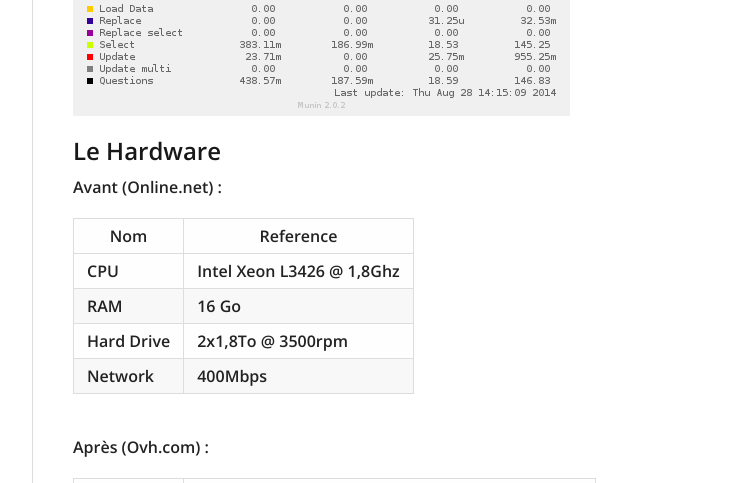
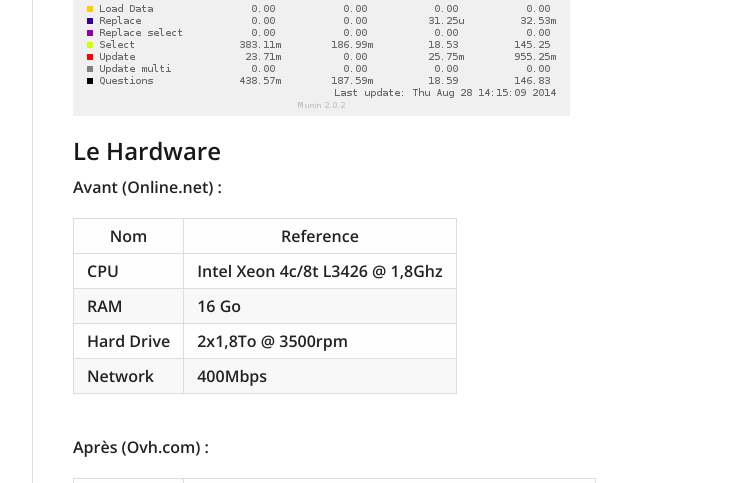
Before and after one commit to swanson/lagom, a Jekyll site: the page built from _posts/2014-08-27-migration-mysql-mariadb.md, in a window 1280 px wide and 900 px high, scrolled down 995 px. Shown: the top 483 px of the window, without its empty margins (378-1119 px from the left). Built offline with Jekyll 4.4.1, drawn with Linux system fonts in a browser that asks for light colours; nearby versions of some CDN libraries; Markdown is read by kramdown in place of the engine named in the settings; comment, search, counter and statistics services are not loaded.

Commit message:
more details

```diff
--- a/_posts/2014-08-27-migration-mysql-mariadb.md
+++ b/_posts/2014-08-27-migration-mysql-mariadb.md
@@ -32,7 +32,7 @@
 
 | Nom        | Reference                                      |
 |------------|------------------------------------------------|
-| CPU        | Intel Xeon L3426 @ 1,8Ghz                      |
+| CPU        | Intel Xeon 4c/8t L3426 @ 1,8Ghz                |
 | RAM        | 16 Go                                          |
 | Hard Drive | 2x1,8To @ 3500rpm                              |
 | Network    | 400Mbps                                        |
```
